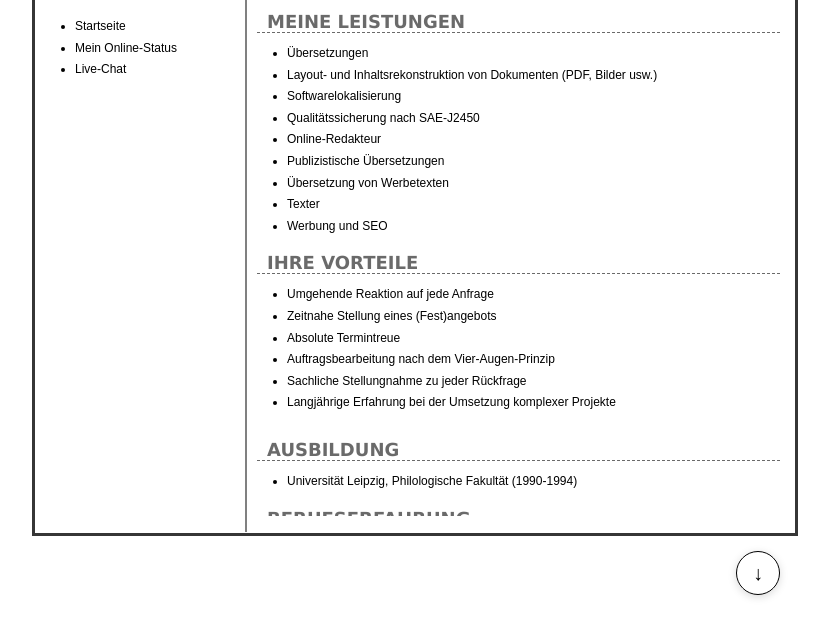
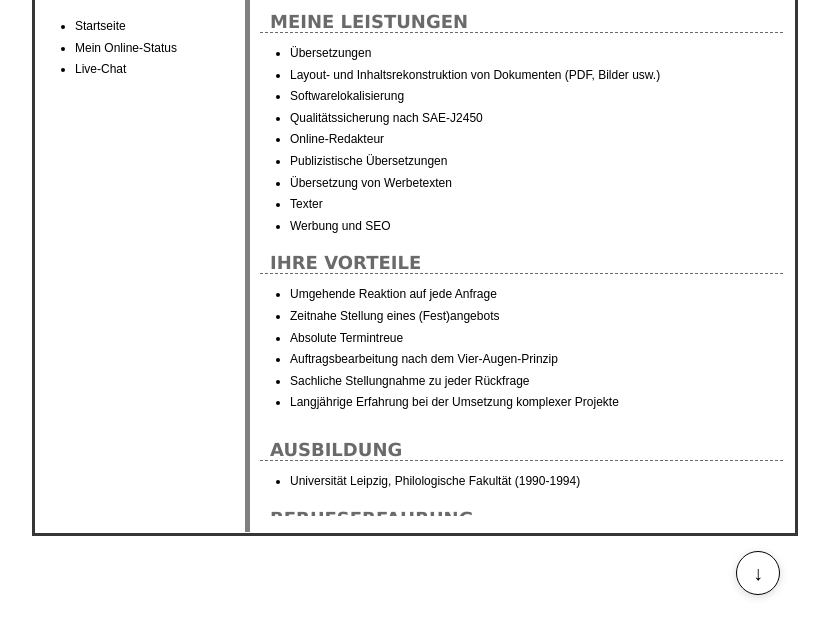
Before and after one commit to rustrans/rustranspro.github.io, a website: page index.html in a window 1280 px wide. Shown: the part 85-714 px from the top of the page, without its empty margins (225-1054 px from the left). Drawn offline with Linux system fonts and the light colour scheme.

Commit message:
Update style.css

```diff
--- a/style.css
+++ b/style.css
@@ -101,7 +101,7 @@ border-bottom: 4px solid grey;
 }
 #sidebar {
 width: 190px;
-border-right: 2px solid grey;
+border-right: 5px solid grey;
 float: left;
 padding-bottom: 20px;
 padding-top: 20px;
```
